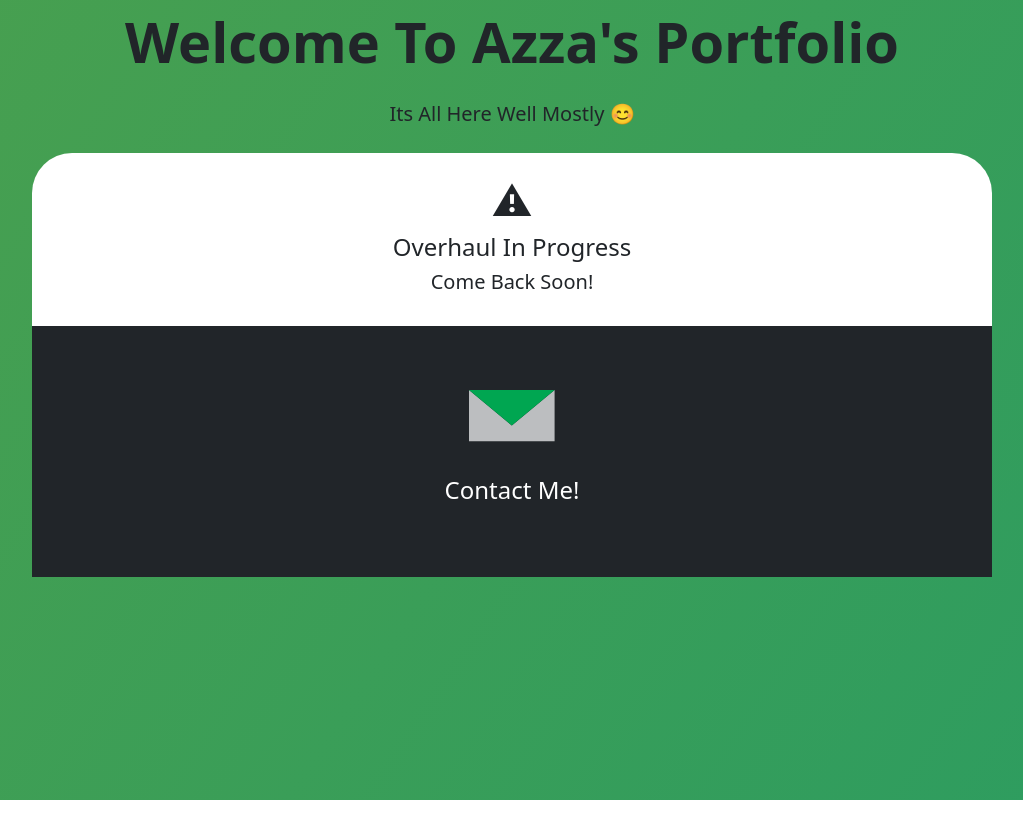
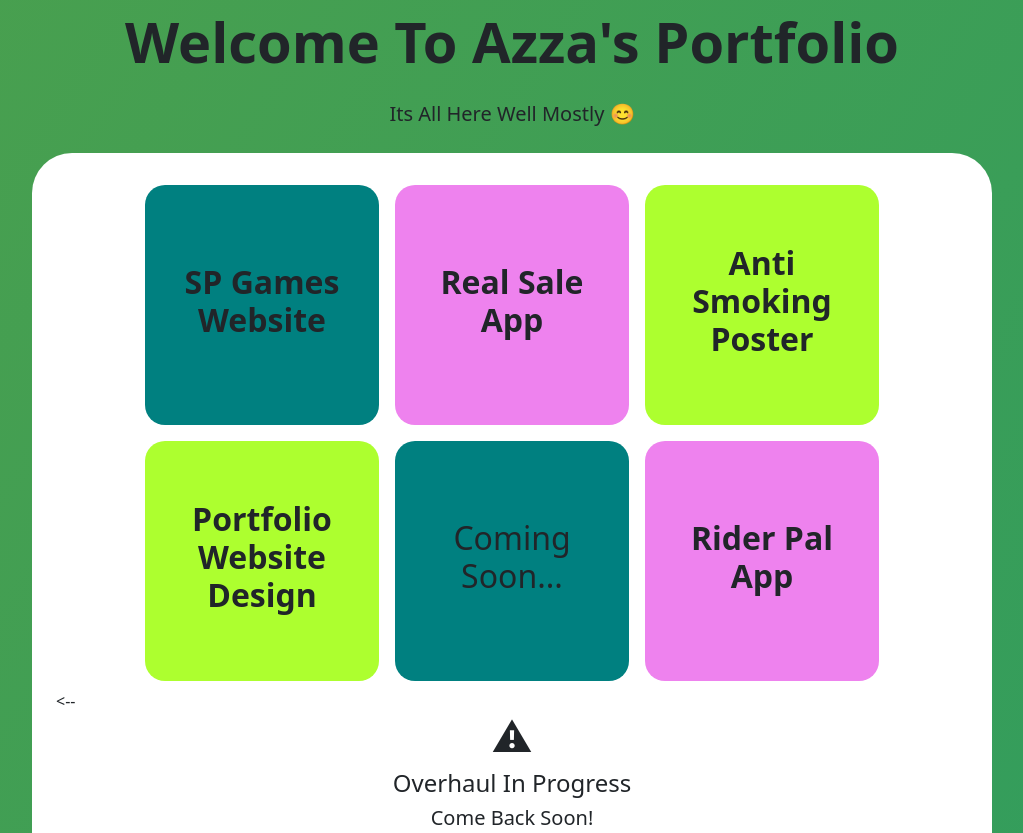
Before and after one commit to Azzahabie/Azzahabie.github.io, a plain HTML site: page index.html in a window 1280 px wide. Shown: the top 833 px of the page, without its empty margins (128-1151 px from the left). Before the commit the page ends 800 px from the top, so only its background shows below. Drawn offline with nearby package versions, Linux system fonts and the light colour scheme.

Commit message:
temporary open site

```diff
--- a/index.html
+++ b/index.html
@@ -26,7 +26,7 @@
 
       <main>
           <div class="container w-75 bg-white h100 p-4">
-              <!-- <div class="row justify-content-center">
+             <div class="row justify-content-center">
                 <div class="col-md-3 h website m-2 " onclick="window.location.href='./spGames.html'">
                         <h2 class="fw-bold">SP Games Website</h2>
                 </div>
@@ -45,12 +45,12 @@
                 <div class="col-md-3 h app m-2" onclick="window.location.href='./RiderPal.html'">
                         <h2 class="fw-bold">Rider Pal App</h2>
                 </div>
-              </div> -->
-             <div class="text-center">
+              </div>
+           <--  <div class="text-center">
                <h1>⚠</h1>
                 <h4> Overhaul In Progress</h4>
                 <h5>Come Back Soon!</h5>
-             </div>
+             </div> -->
             </div>
       </main>
       <footer class="bg-dark container w-75 myShadow p-5">
```
